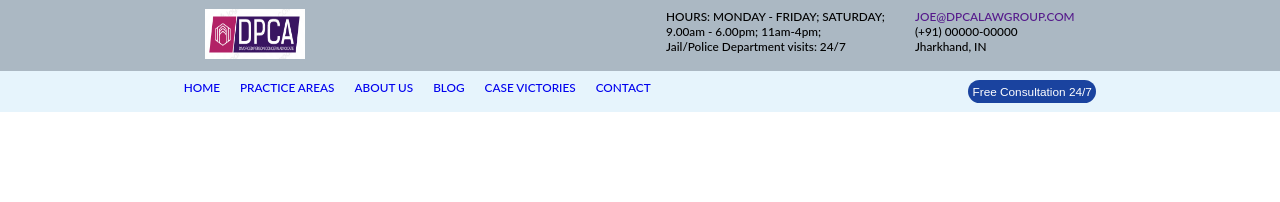
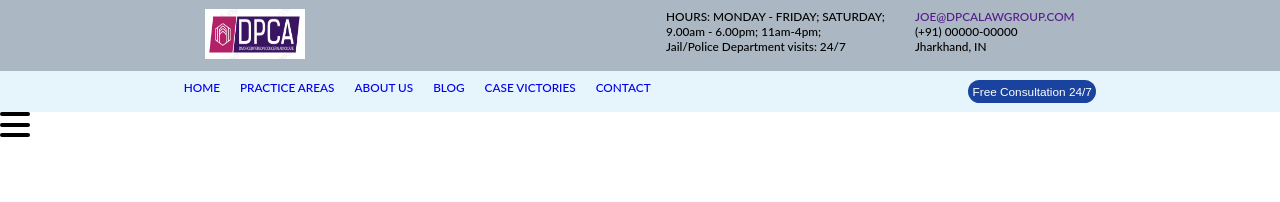
Before and after one commit to chandanone/dpca-demo, a React (Vite) app: page / in a window 1280 px wide. Shown: the top 202 px of the page. Built offline with nearby package versions, Linux system fonts and the light colour scheme.

Commit message:
side-menu test

```diff
--- a/src/App.jsx
+++ b/src/App.jsx
@@ -1,4 +1,5 @@
 import './App.css'
+import SideMenu from "./../src/SideMenu"
 
 function App() {
 
@@ -48,7 +49,7 @@ function App() {
       </nav>
 
       <main>
-
+        <SideMenu />
       </main>
       <footer>
       <div className='head-1'>
--- /dev/null
+++ b/src/SideMenu.css
@@ -0,0 +1,70 @@
+/* Menu icon */
+.menu-icon {
+    width: 30px;
+    height: 25px;
+    cursor: pointer;
+    display: flex;
+    flex-direction: column;
+    justify-content: space-between;
+    transition: transform 0.3s ease;
+  }
+
+  .menu-icon .bar1,
+  .menu-icon .bar2,
+  .menu-icon .bar3 {
+    height: 4px;
+    background-color: black;
+    border-radius: 2px;
+    transition: all 0.3s ease;
+  }
+
+  /* Toggle to 'X' mark */
+  .menu-icon.open .bar1 {
+    transform: rotate(-45deg) translate(-5px, 6px);
+  }
+
+  .menu-icon.open .bar2 {
+    opacity: 0;
+  }
+
+  .menu-icon.open .bar3 {
+    transform: rotate(45deg) translate(-5px, -6px);
+  }
+
+  /* Side menu styling */
+  .side-menu {
+    height: 100%;
+    width: 0;
+    position: fixed;
+    top: 0;
+    left: 0;
+    background-color: #111;
+    overflow-x: hidden;
+    transition: 0.5s;
+    z-index: 1000;
+    padding-top: 60px;
+  }
+
+  .side-menu-open {
+    width: 250px; /* or 100% for full screen */
+  }
+
+  .side-menu ul {
+    list-style-type: none;
+    padding: 0;
+  }
+
+  .side-menu ul li {
+    padding: 8px 8px 8px 32px;
+    font-size: 25px;
+  }
+
+  .side-menu ul li a {
+    color: white;
+    text-decoration: none;
+    display: block;
+  }
+
+  .side-menu ul li a:hover {
+    color: #f1f1f1;
+  }
--- /dev/null
+++ b/src/SideMenu.jsx
@@ -0,0 +1,30 @@
+import React, { useState } from "react";
+import './SideMenu.css'; // Import the CSS file for styling
+
+const SideMenu = () => {
+  const [isOpen, setIsOpen] = useState(false);
+
+  const toggleMenu = () => {
+    setIsOpen(!isOpen);
+  };
+
+  return (
+    <div>
+      <div className={`menu-icon ${isOpen ? 'open' : ''}`} onClick={toggleMenu}>
+        <div className="bar1"></div>
+        <div className="bar2"></div>
+        <div className="bar3"></div>
+      </div>
+      <div className={`side-menu ${isOpen ? 'side-menu-open' : ''}`}>
+        <ul>
+          <li><a href="#home">Home</a></li>
+          <li><a href="#about">About</a></li>
+          <li><a href="#services">Services</a></li>
+          <li><a href="#contact">Contact</a></li>
+        </ul>
+      </div>
+    </div>
+  );
+};
+
+export default SideMenu;
```
Also changed, not shown: 5 other files (tests, documents, lock files or other folders).
